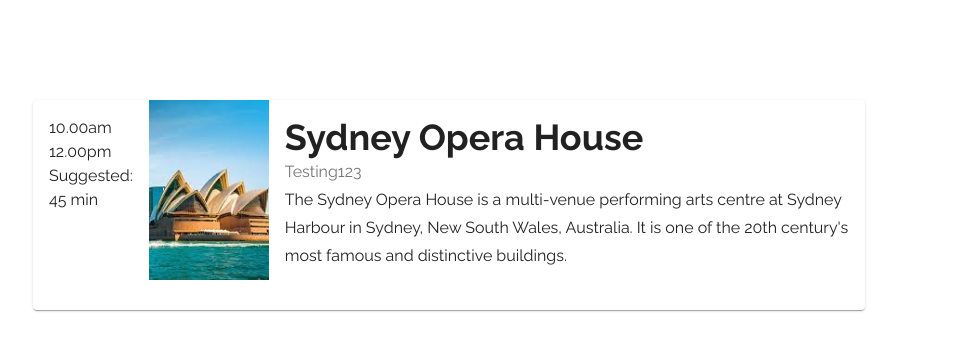
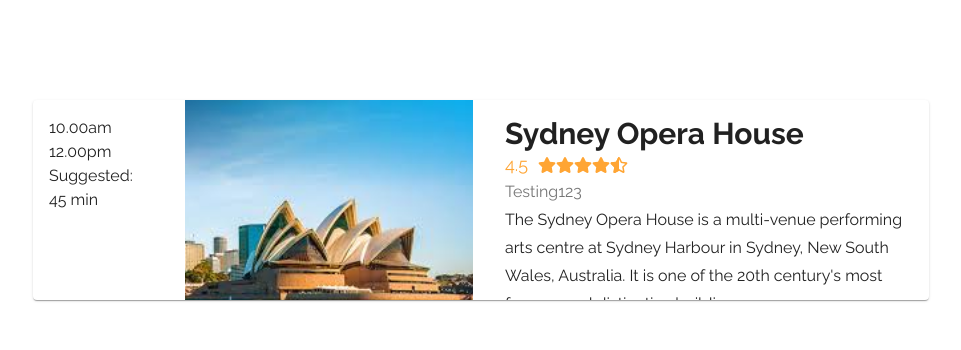
Before and after one commit to aJiang97/globetrotter, a React (Create React App) app in the folder frontend/: page /tripview in a window 1280 px wide. Shown: the top 350 px of the page, without its empty margins (17-978 px from the left). Built offline with nearby package versions, Linux system fonts and the light colour scheme.

Commit message:
Added rating package and made custom rating component

```diff
--- a/frontend/package.json
+++ b/frontend/package.json
@@ -6,11 +6,16 @@
     "react-scripts": "3.0.1"
   },
   "dependencies": {
+    "@fortawesome/fontawesome-svg-core": "^1.2.25",
+    "@fortawesome/free-regular-svg-icons": "^5.11.2",
+    "@fortawesome/free-solid-svg-icons": "^5.11.2",
+    "@fortawesome/react-fontawesome": "^0.1.7",
     "@material-ui/core": "^4.5.0",
     "@material-ui/icons": "^4.4.3",
     "history": "^4.9.0",
     "react": "^16.8.6",
     "react-dom": "^16.8.6",
+    "react-rating": "^2.0.0",
     "react-router-dom": "^5.0.1"
   },
   "scripts": {
--- a/frontend/src/components/ItineraryLocationCard/ItineraryLocationCard.jsx
+++ b/frontend/src/components/ItineraryLocationCard/ItineraryLocationCard.jsx
@@ -2,19 +2,17 @@
 import clsx from "clsx";
 import {
   Card,
-  CardActions,
   CardContent,
   CardMedia,
-  Collapse,
-  IconButton,
-  Typography
+  Typography,
+  Grid
 } from "@material-ui/core";
 import { withStyles } from "@material-ui/core/styles";
-import ExpandMoreIcon from "@material-ui/icons/ExpandMore";
+import { styles } from "./styles";
+
+import { StarRating } from "../../components/StarRating";
 
 import operaHouse from "../../assets/opera-house.jpg";
-
-import { styles } from "./styles";
 
 class PureItineraryLocationCard extends React.Component {
   constructor(props) {
@@ -34,7 +32,44 @@
     const { classes } = this.props;
     return (
       <Card className={classes.card}>
-        <div className={classes.timeDetails}>
+
+        <Grid container spacing={2}>
+          <Grid item md={2}>
+            <CardContent>
+              <div>
+                <Typography>10.00am</Typography>
+                <Typography>12.00pm</Typography>
+              </div>
+              <div>
+                <Typography>Suggested:</Typography>
+                <Typography>45 min</Typography>
+              </div>
+            </CardContent>
+          </Grid>
+          <Grid item md={4}>
+            <CardMedia
+              className={classes.media}
+              image={operaHouse}
+            />
+          </Grid>
+          <Grid item md={6}>
+            <CardContent>
+              <Typography variant="h3" className={classes.venueName}>
+                Sydney Opera House
+              </Typography>
+              <StarRating value={4.5} />
+              <Typography variant="subtitle1" color="textSecondary" component="p">
+                Testing123
+              </Typography>
+              <Typography variant="subtitle1" paragraph>
+              The Sydney Opera House is a multi-venue performing arts centre at Sydney Harbour in Sydney,
+              New South Wales, Australia. It is one of the 20th century's most famous and distinctive buildings.
+              </Typography>
+            </CardContent>
+          </Grid>
+        </Grid>
+
+        {/* <div className={classes.timeDetails}>
             <CardContent>
                 <div>
                     <Typography>
@@ -59,7 +94,7 @@
             image={operaHouse}
         />
         <CardContent>
-          <Typography variant="h3" className={classes.venueName}>
+        <Typography variant="h3" className={classes.venueName}>
             Sydney Opera House
           </Typography>
           <Typography variant="subtitle1" color="textSecondary" component="p">
@@ -69,7 +104,7 @@
           The Sydney Opera House is a multi-venue performing arts centre at Sydney Harbour in Sydney,
           New South Wales, Australia. It is one of the 20th century's most famous and distinctive buildings.
           </Typography>
-        </CardContent>
+        </CardContent> */}
       </Card>
     );
   }
--- a/frontend/src/components/ItineraryLocationCard/styles.js
+++ b/frontend/src/components/ItineraryLocationCard/styles.js
@@ -5,18 +5,22 @@
     marginTop: 100,
     marginLeft: 50,
     display: "flex",
-    width: "65%"
+    width: "70%",
+    height: "200px"
   },
   timeDetails: {
     display: "flex",
     flexDirection: "column"
   },
   media: {
-      width: "300px",
-      height: "180px"
+      // width: "200px"
+      height: "100%"
   },
   venueName: {
-      fontSize: "36px",
+      fontSize: "30px",
       fontWeight: "bold"
+  },
+  rating: {
+    color: "#FFA534"
   }
 }));
--- /dev/null
+++ b/frontend/src/components/StarRating/StarRating.jsx
@@ -0,0 +1,29 @@
+import React from "react";
+import { withStyles } from "@material-ui/core/styles";
+import { styles } from "./styles";
+import { FontAwesomeIcon } from "@fortawesome/react-fontawesome";
+import { faStar as faSolidStar } from "@fortawesome/free-solid-svg-icons";
+import { faStar as faEmptyStar } from "@fortawesome/free-regular-svg-icons";
+
+import Rating from "react-rating";
+import { Typography } from "@material-ui/core";
+
+export class PureRating extends React.Component {
+  render() {
+    const { classes } = this.props;
+    return (
+      <div>
+        <Typography className={ classes.ratingValue }>{this.props.value}</Typography>
+        <Rating
+            className={classes.rating}
+            initialRating={this.props.value}
+            emptySymbol={<FontAwesomeIcon icon={faEmptyStar}/>}
+            fullSymbol={<FontAwesomeIcon icon={faSolidStar} />}
+            readonly
+        />
+      </div>
+    );
+  }
+}
+
+export const StarRating = withStyles(styles)(PureRating);
--- /dev/null
+++ b/frontend/src/components/StarRating/index.js
@@ -0,0 +1 @@
+export * from './StarRating'
--- /dev/null
+++ b/frontend/src/components/StarRating/styles.js
@@ -0,0 +1,14 @@
+import { createStyles } from "@material-ui/core/styles";
+
+export const styles = createStyles(theme => ({
+  rating: {
+    color: "#FFA534",
+    display: "inline-block"
+  },
+  ratingValue: {
+    color: "#FFA534",
+    display: "inline-block",
+    marginRight: "10px",
+    fontSize: "18px"
+  }
+}));
--- a/frontend/src/components/index.js
+++ b/frontend/src/components/index.js
@@ -2,3 +2,4 @@
 export * from "./LocationCard";
 export * from "./PreferenceCard";
 export * from "./ItineraryLocationCard";
+export * from "./StarRating";
```
Also changed, not shown: 2 other files (tests, documents, lock files or other folders).
